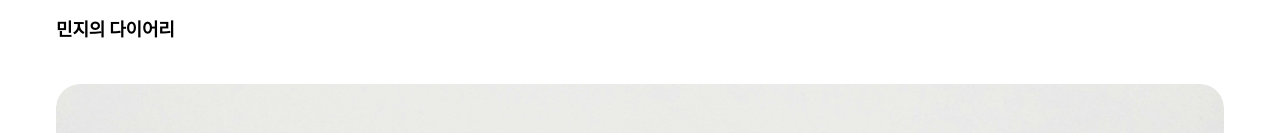
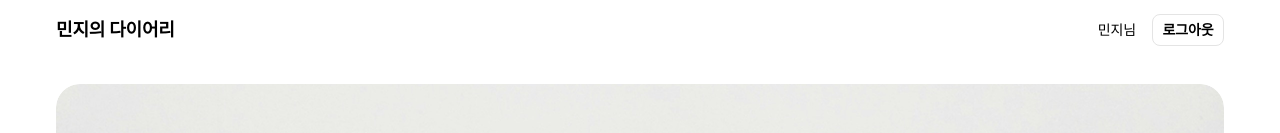
Before and after one commit to Daram0o0/mood-diary, a Next.js app: page /diaries in a window 1280 px wide. Shown: the top 133 px of the page. Built offline with nearby package versions, Linux system fonts and the light colour scheme.

Commit message:
feat: header에 인증 상태 UI 구현
- header 영역 우측에 로그인 상태 UI 추가
- 유저 이름과 로그아웃 버튼 표시
- Button 컴포넌트 secondary variant 사용
- 메인페이지 톤앤매너에 맞는 디자인 적용
- CSS 변수 토큰을 활용한 일관된 스타일링

```diff
--- a/src/commons/layout/index.tsx
+++ b/src/commons/layout/index.tsx
@@ -5,6 +5,7 @@ import Image from 'next/image';
 import styles from './styles.module.css';
 import { useLinkRouting } from './hooks/index.link.routing.hook';
 import { useAreaVisibility } from './hooks/index.area.hook';
+import Button from '@/commons/components/button';
 
 export interface LayoutProps {
   /**
@@ -57,6 +58,19 @@ const Layout: React.FC<LayoutProps> = ({ children }) => {
               <span className={styles.logoText}>민지의 다이어리</span>
             </div>
           )}
+
+          {/* 인증 상태 UI - 로그인 상태만 구현 */}
+          <div className={styles.authStatus}>
+            <span className={styles.userName}>민지님</span>
+            <Button
+              variant="tertiary"
+              theme="light"
+              size="small"
+              className={styles.logoutButton}
+            >
+              로그아웃
+            </Button>
+          </div>
         </header>
       )}
 
--- a/src/commons/layout/styles.module.css
+++ b/src/commons/layout/styles.module.css
@@ -8,6 +8,7 @@
 .header {
   display: flex;
   align-items: center;
+  justify-content: space-between;
   width: 1168px;
   height: 60px;
   padding: 0;
@@ -148,3 +149,23 @@
   letter-spacing: -0.14px;
   color: var(--color-text-hint);
 }
+
+/* 인증 상태 UI 스타일 */
+.authStatus {
+  display: flex;
+  align-items: center;
+  gap: 16px;
+}
+
+.userName {
+  font-family: var(--font-family-korean);
+  font-weight: var(--font-weight-medium);
+  font-size: var(--typo-body02-m-font-size);
+  line-height: var(--typo-body02-m-line-height);
+  letter-spacing: -0.14px;
+  color: var(--color-text-primary);
+}
+
+.logoutButton {
+  width: 72px;
+}
```
Also changed, not shown: src/commons/layout/prompts/prompt.202.ui.auth.status.txt (added).
